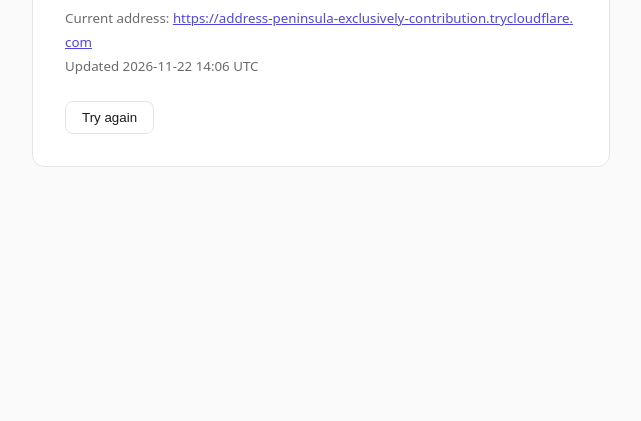
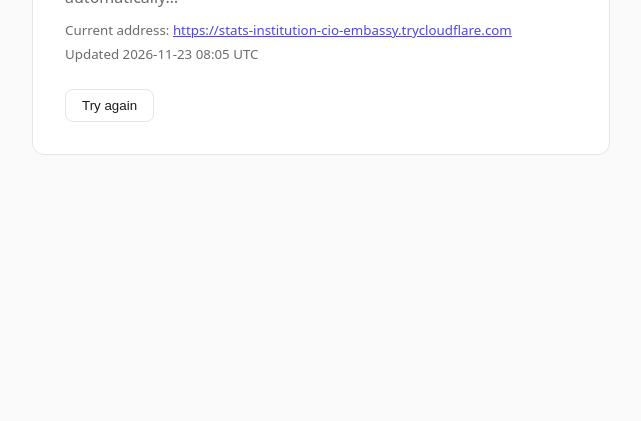
Before and after one commit to Ro-wdy/scriptura-link, a plain HTML site: page index.html in a window 1280 px wide. Shown: the part 379-800 px from the top of the page, without its empty margins (319-960 px from the left). Drawn offline with Linux system fonts and the light colour scheme; no server answers.

Commit message:
Tunnel address is now https://stats-institution-cio-embassy.trycloudflare.com

```diff
--- a/index.html
+++ b/index.html
@@ -24,7 +24,7 @@
 <main>
   <h1>Scriptura</h1>
   <p id="status"><span class="spinner"></span>Checking whether the app is up…</p>
-  <p><small>Current address: <a id="link" href="https://address-peninsula-exclusively-contribution.trycloudflare.com">https://address-peninsula-exclusively-contribution.trycloudflare.com</a><br>Updated 2026-11-22 14:06 UTC</small></p>
+  <p><small>Current address: <a id="link" href="https://stats-institution-cio-embassy.trycloudflare.com">https://stats-institution-cio-embassy.trycloudflare.com</a><br>Updated 2026-11-23 08:05 UTC</small></p>
   <button id="retry" hidden type="button">Try again</button>
 </main>
 <script>
@@ -49,7 +49,7 @@
      republishes within a minute or two), so this retries on its own rather
      than making the visitor keep pressing a button. */
   var RAW = "https://raw.githubusercontent.com/Ro-wdy/scriptura-link/main/current.txt";
-  var BAKED = "https://address-peninsula-exclusively-contribution.trycloudflare.com";
+  var BAKED = "https://stats-institution-cio-embassy.trycloudflare.com";
   var statusEl = document.getElementById("status");
   var linkEl = document.getElementById("link");
   var retryEl = document.getElementById("retry");
```
Also changed, not shown: current.txt.
